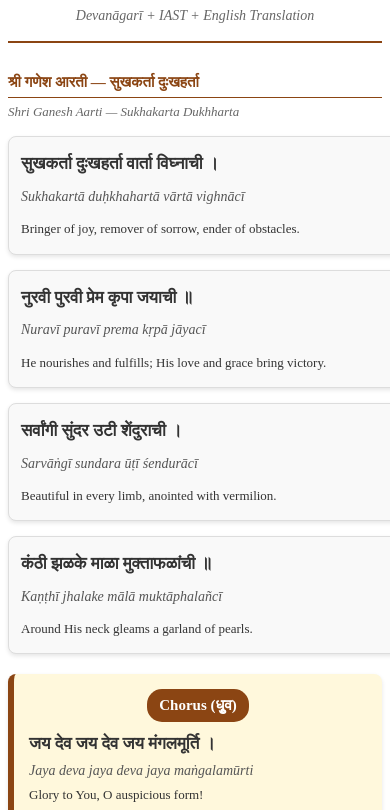
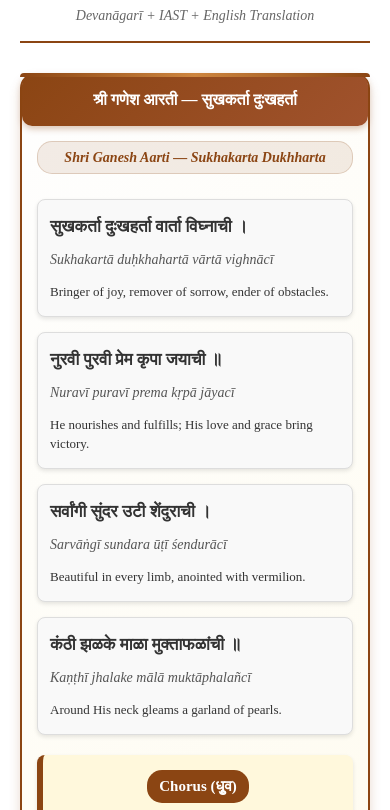
Before and after one commit to vikasgaddu/ganesh-puja-aarti, a plain HTML site: page index.html in a window 390 px wide. Shown: the part 32-842 px from the top of the page. Drawn offline with nearby package versions, Linux system fonts and the light colour scheme.

Commit message:
Add files via upload

```diff
--- a/index.html
+++ b/index.html
@@ -4,6 +4,8 @@
     <meta charset="UTF-8">
     <meta name="viewport" content="width=device-width, initial-scale=1.0">
     <title>Ārati Collection</title>
+    <!-- Bootstrap CSS -->
+    <link href="https://cdn.jsdelivr.net/npm/bootstrap@5.3.2/dist/css/bootstrap.min.css" rel="stylesheet" integrity="sha384-T3c6CoIi6uLrA9TneNEoa7RxnatzjcDSCmG1MXxSR1GAsXEV/Dwwykc2MPK8M2HN" crossorigin="anonymous">
     <style>
         @page {
             margin: 1in;
@@ -42,22 +44,56 @@
         .aarti-section {
             margin-bottom: 40px;
             page-break-inside: avoid;
+            border: 2px solid #8B4513;
+            border-radius: 15px;
+            padding: 25px;
+            background: linear-gradient(135deg, #fefefe 0%, #fff8dc 100%);
+            box-shadow: 0 8px 16px rgba(139, 69, 19, 0.15);
+            margin-top: 30px;
+            position: relative;
+        }
+
+        .aarti-section:first-child {
+            margin-top: 0;
+        }
+
+        .aarti-section::before {
+            content: "";
+            position: absolute;
+            top: -2px;
+            left: -2px;
+            right: -2px;
+            height: 4px;
+            background: linear-gradient(90deg, #8B4513, #CD853F, #8B4513);
+            border-radius: 15px 15px 0 0;
         }
 
         .aarti-title {
-            font-size: 18px;
+            font-size: 22px;
             font-weight: bold;
-            color: #8B4513;
-            margin-bottom: 5px;
-            border-bottom: 1px solid #8B4513;
-            padding-bottom: 5px;
+            color: white;
+            margin-bottom: 8px;
+            text-align: center;
+            background: linear-gradient(135deg, #8B4513 0%, #A0522D 100%);
+            padding: 15px;
+            border-radius: 10px;
+            margin: -15px -15px 15px -15px;
+            box-shadow: 0 4px 8px rgba(139, 69, 19, 0.3);
+            border: none;
         }
 
         .aarti-subtitle {
-            font-size: 14px;
-            color: #666;
-            margin-bottom: 15px;
+            font-size: 16px;
+            color: #8B4513;
+            margin-bottom: 25px;
             font-style: italic;
+            text-align: center;
+            margin-top: 5px;
+            font-weight: 600;
+            background-color: rgba(139, 69, 19, 0.1);
+            padding: 8px 15px;
+            border-radius: 20px;
+            border: 1px solid rgba(139, 69, 19, 0.2);
         }
 
         .verse-table {
@@ -113,6 +149,70 @@
 
         .page-break {
             page-break-before: always;
+        }
+
+        .section-separator {
+            border-top: 4px solid #8B4513;
+            margin: 40px 0 20px 0;
+            position: relative;
+        }
+
+        .section-separator::before {
+            content: "🕉️";
+            position: absolute;
+            top: -12px;
+            left: 50%;
+            transform: translateX(-50%);
+            background-color: white;
+            padding: 0 15px;
+            font-size: 20px;
+            color: #8B4513;
+        }
+
+        /* Bootstrap Enhancement */
+        .container-fluid {
+            max-width: 1200px;
+            margin: 0 auto;
+        }
+
+        /* Enhanced Mobile Section Styling */
+        @media screen and (max-width: 768px) {
+            .aarti-section {
+                border: 2px solid #8B4513 !important;
+                border-radius: 15px !important;
+                padding: 15px !important;
+                margin: 20px 0 !important;
+                background: linear-gradient(135deg, #fefefe 0%, #fff8dc 100%) !important;
+                box-shadow: 0 6px 12px rgba(139, 69, 19, 0.2) !important;
+            }
+
+            .aarti-title {
+                background: linear-gradient(135deg, #8B4513 0%, #A0522D 100%) !important;
+                color: white !important;
+                font-size: 16px !important;
+                box-shadow: 0 3px 6px rgba(139, 69, 19, 0.3) !important;
+            }
+
+            .aarti-subtitle {
+                color: #8B4513 !important;
+                font-weight: bold !important;
+                font-size: 14px !important;
+                background-color: rgba(139, 69, 19, 0.1) !important;
+                padding: 6px 12px !important;
+                border-radius: 15px !important;
+                border: 1px solid rgba(139, 69, 19, 0.2) !important;
+            }
+
+            .section-separator {
+                border-top: 3px solid #8B4513;
+                margin: 25px 0 15px 0;
+            }
+
+            .section-separator::before {
+                font-size: 16px;
+                top: -10px;
+                padding: 0 8px;
+            }
         }
 
         /* Mobile-First Responsive Design */
@@ -430,10 +530,11 @@
     </style>
 </head>
 <body>
-    <div class="header">
-        <div class="main-title">Ārati Collection</div>
-        <div class="subtitle">Devanāgarī + IAST + English Translation</div>
-    </div>
+    <div class="container-fluid">
+        <div class="header">
+            <div class="main-title">Ārati Collection</div>
+            <div class="subtitle">Devanāgarī + IAST + English Translation</div>
+        </div>
 
     <div class="aarti-section">
         <div class="aarti-title">श्री गणेश आरती — सुखकर्ता दुःखहर्ता</div>
@@ -555,6 +656,7 @@
         </div>
     </div>
 
+    <div class="section-separator"></div>
     <div class="aarti-section page-break">
         <div class="aarti-title">श्री गणेश आरती — शेंदूर लाल चढ़ायो</div>
         <div class="aarti-subtitle">Shri Ganesh Aarti — Shendur Lāl Chaḍhāyo</div>
@@ -668,6 +770,7 @@
         </div>
     </div>
 
+    <div class="section-separator"></div>
     <div class="aarti-section page-break">
         <div class="aarti-title">श्री दुर्गा आरती — दुर्गे दुर्घट भारी</div>
         <div class="aarti-subtitle">Devi Aarti — Durge Durghat Bhari</div>
@@ -781,6 +884,7 @@
         </div>
     </div>
 
+    <div class="section-separator"></div>
     <div class="aarti-section page-break">
         <div class="aarti-title">श्री शंकर आरती — लावथवती विकरळा</div>
         <div class="aarti-subtitle">Shiva Aarti — Lavthavati Vikrala</div>
@@ -930,6 +1034,7 @@
         </div>
     </div>
 
+    <div class="section-separator"></div>
     <div class="aarti-section page-break">
         <div class="aarti-title">श्री विठ्ठल आरती — युगे अठ्ठावीस</div>
         <div class="aarti-subtitle">Panduranga Aarti — Yuge Aṭṭhāvis</div>
@@ -1115,6 +1220,7 @@
         </div>
     </div>
 
+    <div class="section-separator"></div>
     <div class="aarti-section page-break">
         <div class="aarti-title">शिव स्तुति</div>
         <div class="aarti-subtitle">Shiva Stuti (Praise of Lord Shiva)</div>
@@ -1217,6 +1323,7 @@
         </table>
     </div>
 
+    <div class="section-separator"></div>
     <div class="aarti-section page-break">
         <div class="aarti-title">मन्त्र पुष्पांजली</div>
         <div class="aarti-subtitle">Mantra Pushpanjali (Vedic Verses)</div>
@@ -1286,5 +1393,9 @@
             </tbody>
         </table>
     </div>
+    </div>
+
+    <!-- Bootstrap JavaScript -->
+    <script src="https://cdn.jsdelivr.net/npm/bootstrap@5.3.2/dist/js/bootstrap.bundle.min.js" integrity="sha384-C6RzsynM9kWDrMNeT87bh95OGNyZPhcTNXj1NW7RuBCsyN/o0jlpcV8Qyq46cDfL" crossorigin="anonymous"></script>
 </body>
 </html>
```
